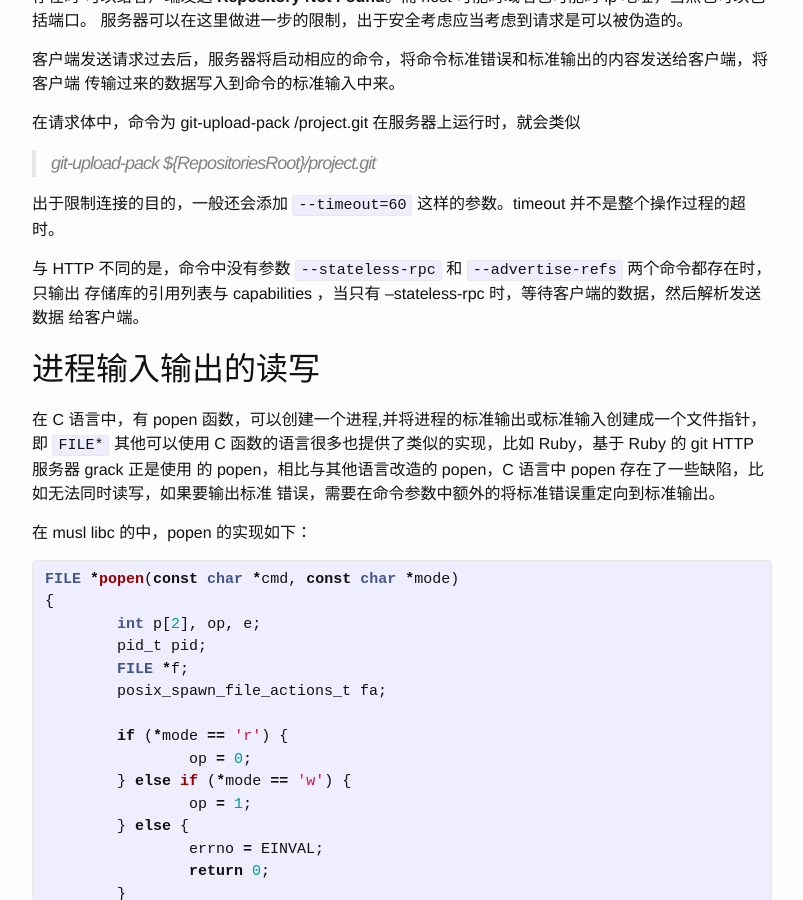
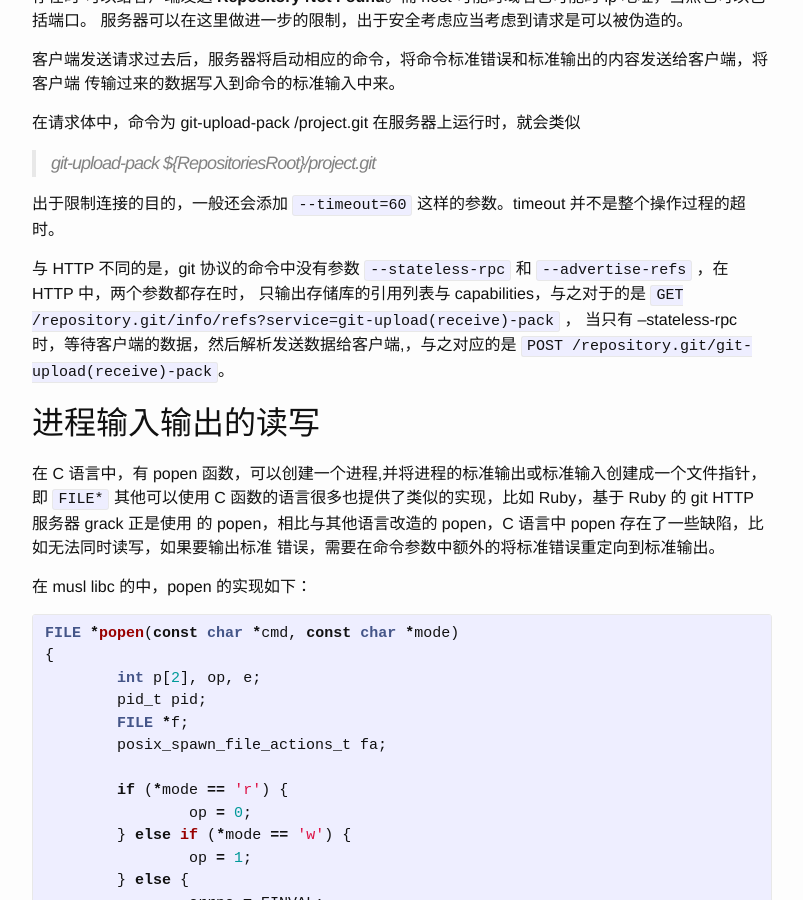
Before and after one commit to fcharlie/fcharlie.github.io, a Jekyll site: the page built from _posts/2016-07-16-GitTransportImplement.md, in a window 1280 px wide and 900 px high, scrolled down 1385 px. Shown: the whole window, without its empty margins (238-1041 px from the left). Built offline with Jekyll 4.4.1, drawn with Linux system fonts in a browser that asks for light colours.

Commit message:
GitTransportImplement fix

```diff
--- a/_posts/2016-07-16-GitTransportImplement.md
+++ b/_posts/2016-07-16-GitTransportImplement.md
@@ -70,9 +70,9 @@ git-daemon 将对请求路径进行转换，以期得到在服务器上的绝对
 
 出于限制连接的目的，一般还会添加 `--timeout=60` 这样的参数。timeout 并不是整个操作过程的超时。
 
-与 HTTP 不同的是，命令中没有参数 `--stateless-rpc` 和 `--advertise-refs`  两个命令都存在时，只输出
-存储库的引用列表与 capabilities ，当只有 --stateless-rpc 时，等待客户端的数据，然后解析发送数据
-给客户端。
+与 HTTP 不同的是，git 协议的命令中没有参数 `--stateless-rpc` 和 `--advertise-refs`  ，在 HTTP 中，两个参数都存在时，
+只输出存储库的引用列表与 capabilities，与之对于的是 `GET /repository.git/info/refs?service=git-upload(receive)-pack` ，
+当只有 --stateless-rpc 时，等待客户端的数据，然后解析发送数据给客户端,，与之对应的是 `POST /repository.git/git-upload(receive)-pack`。
 
 ## 进程输入输出的读写
 
```
